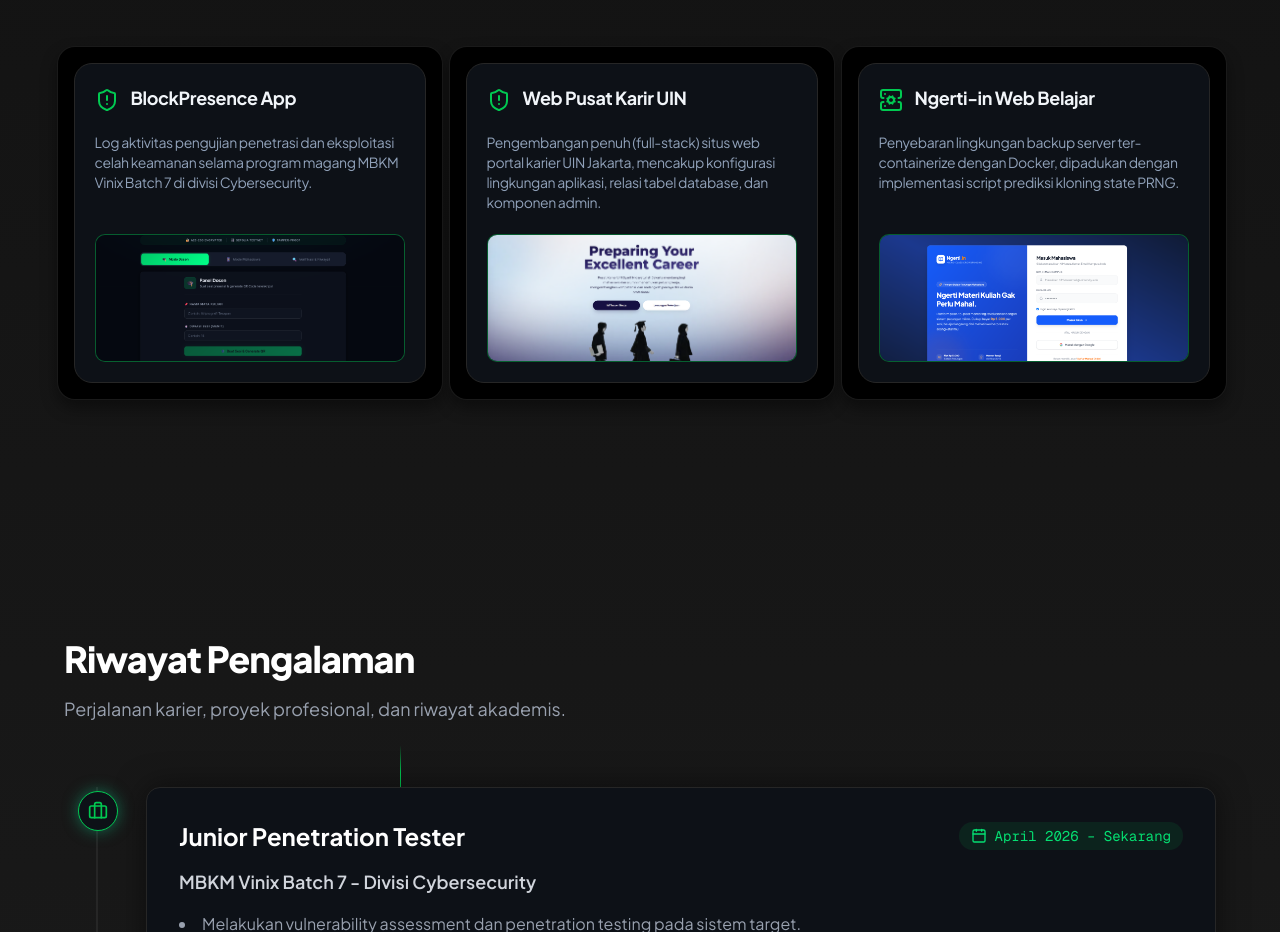
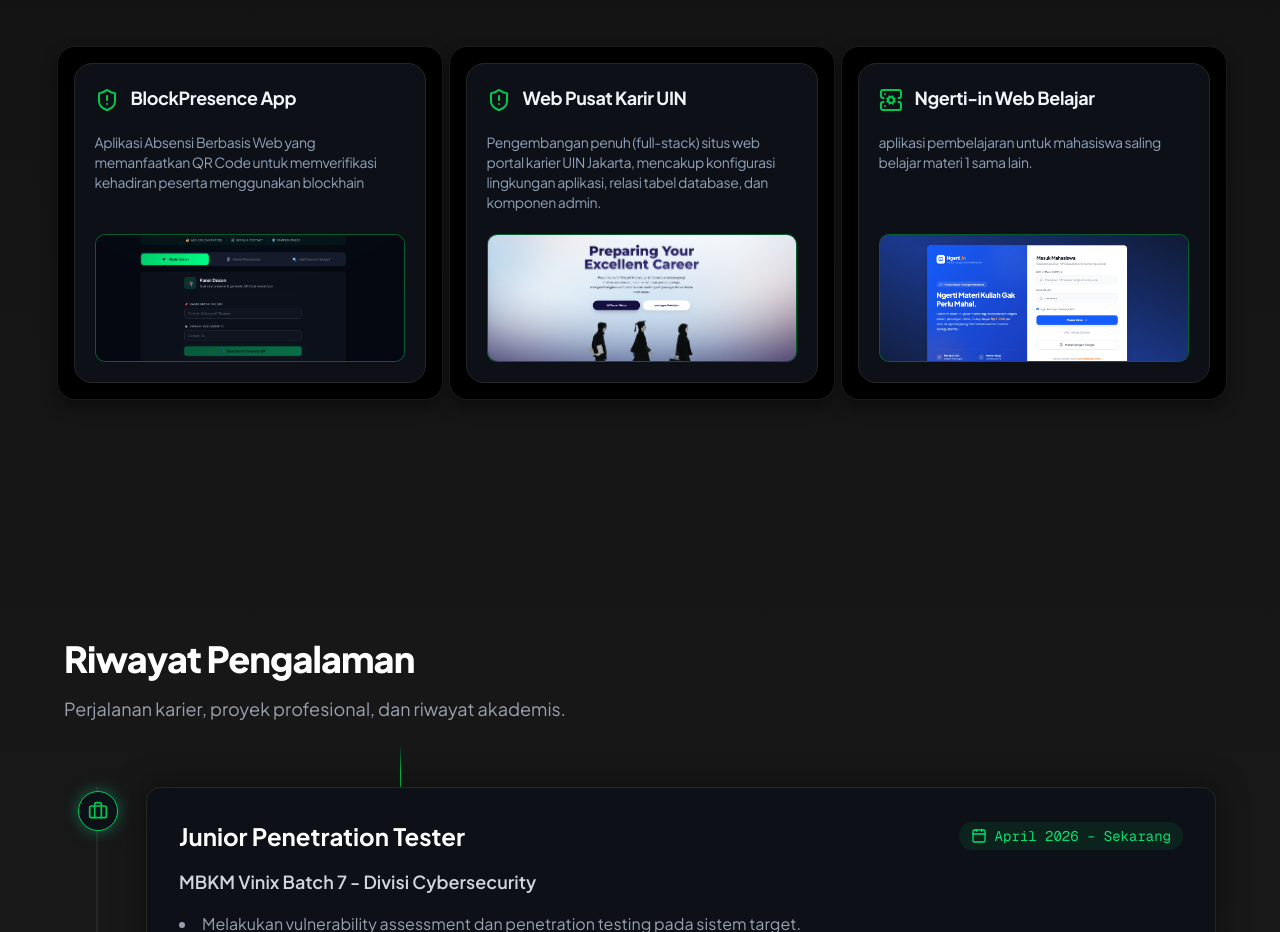
Before and after one commit to stringy-paint/Portofolio-Profile, a Next.js app: page / in a window 1280 px wide. Shown: the part 2060-2992 px from the top of the page. Built offline with nearby package versions, Linux system fonts and the light colour scheme.

Commit message:
updet dikit

```diff
--- a/components/portofolio.tsx
+++ b/components/portofolio.tsx
@@ -37,9 +37,7 @@ export default function Portfolio() {
               </div>
               <div className="text-xs sm:text-sm !m-0 !p-0 font-normal flex-1">
                 <span className="text-slate-400 line-clamp-3 sm:line-clamp-4">
-                  Log aktivitas pengujian penetrasi dan eksploitasi celah
-                  keamanan selama program magang MBKM Vinix Batch 7 di divisi
-                  Cybersecurity.
+                  Aplikasi Absensi Berbasis Web yang memanfaatkan QR Code untuk memverifikasi kehadiran peserta menggunakan blockhain
                 </span>
               </div>
               <div className="relative flex w-full h-28 sm:h-32 rounded-lg mt-3 sm:mt-4 bg-gradient-to-br from-green-500/20 to-green-900/40 border border-green-500/30 overflow-hidden shrink-0">
@@ -103,9 +101,7 @@ export default function Portfolio() {
               </div>
               <div className="text-xs sm:text-sm !m-0 !p-0 font-normal flex-1">
                 <span className="text-slate-400 line-clamp-3 sm:line-clamp-4">
-                  Penyebaran lingkungan backup server ter-containerize dengan
-                  Docker, dipadukan dengan implementasi script prediksi kloning
-                  state PRNG.
+                  aplikasi pembelajaran untuk mahasiswa saling belajar materi 1 sama lain.
                 </span>
               </div>
               <div className="relative flex w-full h-28 sm:h-32 rounded-lg mt-3 sm:mt-4 bg-gradient-to-br from-green-500/20 to-green-900/40 border border-green-500/30 overflow-hidden shrink-0">
```
